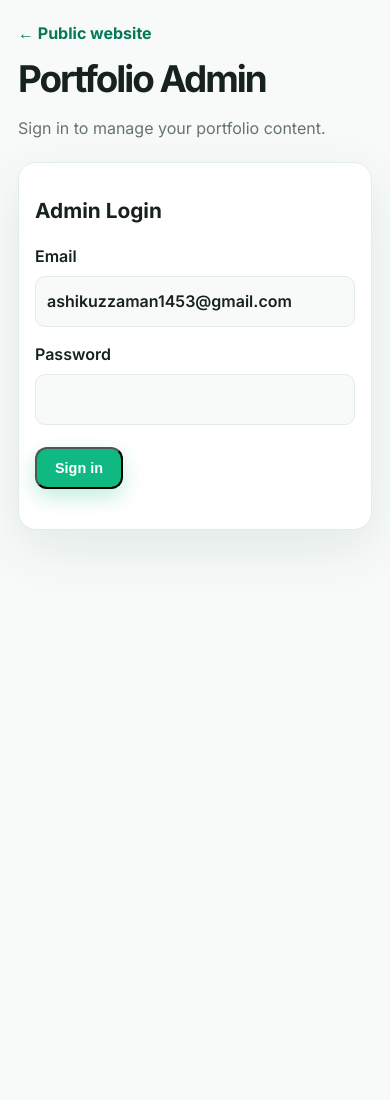
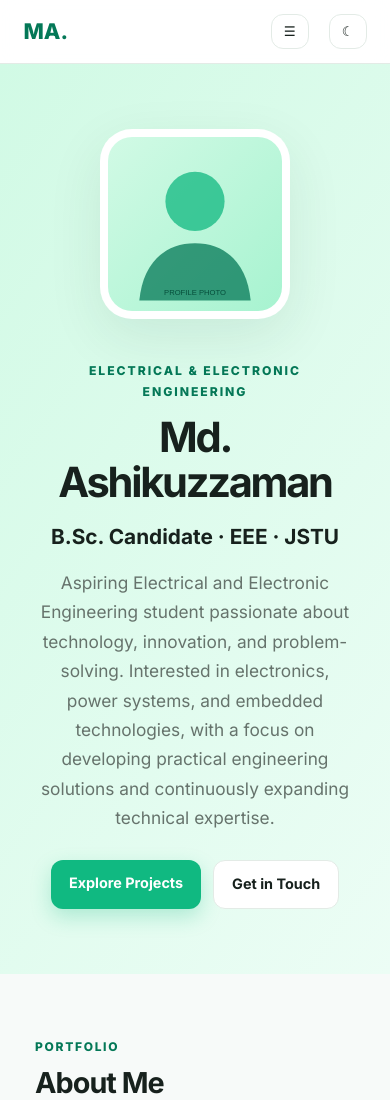
Before and after one commit to ashikndc12210113-playmaker/ashik-portfolio, a plain HTML site: page index.html in a window 390 px wide. Shown: the top 1100 px of the page. Before the commit the page ends 844 px from the top, so only its background shows below. Drawn offline with nearby package versions, Linux system fonts and the light colour scheme; files that its build step writes are made by us from their sources.

Commit message:
Update index.html

```diff
--- a/index.html
+++ b/index.html
@@ -1,11 +1,39 @@
 <!doctype html>
-<html lang="en"><head><meta charset="utf-8"><meta name="viewport" content="width=device-width,initial-scale=1"><meta name="robots" content="noindex,nofollow"><title>Portfolio Admin</title><link rel="stylesheet" href="../style.css"><link rel="stylesheet" href="admin.css"><script src="../config.js"></script><script defer src="https://cdn.jsdelivr.net/npm/@supabase/supabase-js@2"></script><script defer src="admin.js"></script></head>
-<body><main class="admin-wrap"><a href="../" class="back">← Public website</a><h1>Portfolio Admin</h1><p class="muted">Sign in to manage your portfolio content.</p>
-<section id="loginPanel" class="admin-card"><h2>Admin Login</h2><form id="loginForm"><label>Email<input id="email" type="email" required autocomplete="username" value="ashikuzzaman1453@gmail.com"></label><label>Password<input id="password" type="password" required autocomplete="current-password"></label><button class="button primary" type="submit">Sign in</button></form><p id="loginMessage" role="status"></p></section>
-<section id="editorPanel" hidden><div class="admin-toolbar"><span id="signedInAs"></span><button id="logout" class="button secondary">Sign out</button></div><div class="tabs"><button data-tab="site">Site</button><button data-tab="theme">Theme</button><button data-tab="sections">Sections</button><button data-tab="media">Media</button><button data-tab="backup">Backup</button></div>
-<div id="tab-site" class="admin-card tab-content"><h2>Site content</h2><label>Name<input id="siteName"></label><label>Professional title<input id="siteTitle"></label><label>Bio<textarea id="siteBio" rows="4"></textarea></label><label>Email<input id="siteEmail" type="email"></label><label>Phone<input id="sitePhone"></label><label>Location<input id="siteLocation"></label><label>Hero background CSS<input id="heroBackground" placeholder="linear-gradient(120deg,#d1fae5,#ecfdf5)"></label></div>
-<div id="tab-theme" class="admin-card tab-content" hidden><h2>Theme</h2><label>Primary colour<input id="primaryColor" type="color" value="#10b981"></label><label>Accent colour<input id="accentColor" type="color" value="#34d399"></label><p class="muted">Theme colours are saved as site content. The current public template uses CSS variables in style.css; use the colour controls to update the live theme in the next publish.</p></div>
-<div id="tab-sections" class="admin-card tab-content" hidden><h2>Sections</h2><p class="muted">Toggle visibility, change order, or edit section data in the JSON editor below.</p><div id="sectionList"></div><label>Content JSON<textarea id="contentJson" rows="22" spellcheck="false"></textarea></label><button id="formatJson" class="button secondary">Format JSON</button></div>
-<div id="tab-media" class="admin-card tab-content" hidden><h2>Media uploads</h2><p>Upload profile photo, project images or CV. Files are stored in the public <code>portfolio-media</code> bucket.</p><label>Choose file<input id="mediaFile" type="file" accept="image/*,.pdf"></label><label>Media type<select id="mediaType"><option value="profile">Profile photo</option><option value="project">Project image</option><option value="cv">CV PDF</option><option value="background">Hero background image</option></select></label><button id="uploadMedia" class="button primary">Upload file</button><p id="mediaResult" role="status"></p></div>
-<div id="tab-backup" class="admin-card tab-content" hidden><h2>Backup</h2><button id="exportJson" class="button secondary">Export JSON</button><label>Import JSON<input id="importJson" type="file" accept=".json,application/json"></label><button id="importButton" class="button secondary">Import selected JSON</button></div>
-<div class="savebar"><span id="saveStatus">No unsaved changes</span><button id="save" class="button primary">Save &amp; Publish</button></div></section></main></body></html>
+<html lang="en">
+<head>
+  <meta charset="utf-8">
+  <meta name="viewport" content="width=device-width,initial-scale=1">
+  <meta name="description" content="Portfolio of Md. Ashikuzzaman, Electrical and Electronic Engineering student at JSTU.">
+  <meta name="theme-color" content="#10b981">
+  <title>Md. Ashikuzzaman | EEE Portfolio</title>
+  <link rel="stylesheet" href="style.css">
+  <script src="config.js"></script>
+  <script defer src="https://cdn.jsdelivr.net/npm/@supabase/supabase-js@2"></script>
+  <script defer src="script.js"></script>
+</head>
+<body>
+  <header class="site-header">
+    <a class="brand" href="#home" id="brandName">MA.</a>
+    <button class="menu-toggle" id="menuToggle" aria-label="Toggle navigation">☰</button>
+    <nav id="mainNav" aria-label="Main navigation"></nav>
+    <button class="theme-toggle" id="themeToggle" type="button">☾</button>
+  </header>
+  <main id="siteContent">
+    <section class="hero" id="home">
+      <div class="hero-copy">
+        <p class="eyebrow">ELECTRICAL &amp; ELECTRONIC ENGINEERING</p>
+        <h1>Md. Ashikuzzaman</h1>
+        <h2>B.Sc. Candidate · EEE · JSTU</h2>
+        <p>Aspiring engineer passionate about technology, innovation, and practical problem-solving.</p>
+        <div class="hero-actions">
+          <a class="button primary" href="#projects">Explore Projects</a>
+          <a class="button secondary" href="#contact">Get in Touch</a>
+        </div>
+      </div>
+      <div class="hero-photo"><img id="profilePhoto" src="assets/profile-placeholder.svg" alt="Profile photo placeholder"></div>
+    </section>
+    <div id="dynamicSections"></div>
+  </main>
+  <footer><p>© <span id="year"></span> Md. Ashikuzzaman. Built with curiosity and engineering mindset.</p></footer>
+</body>
+</html>
```
